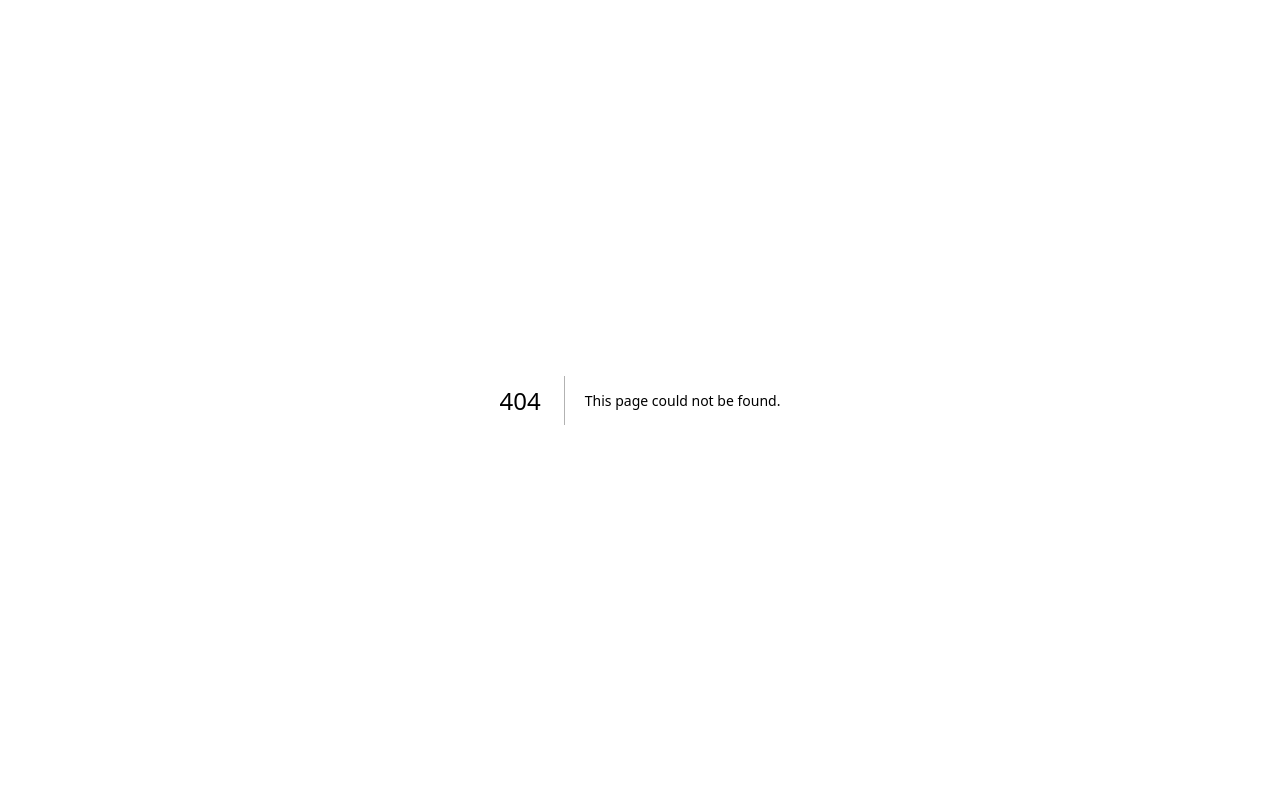
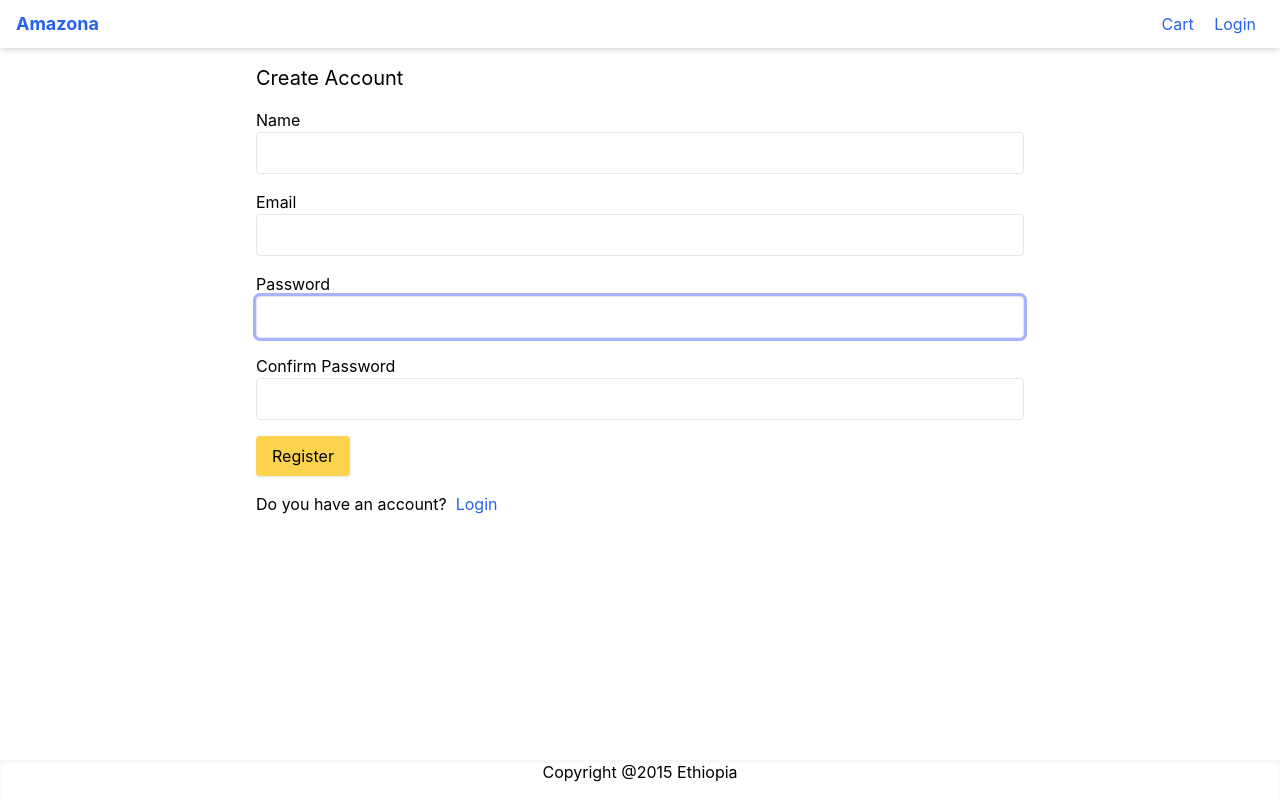
Before and after one commit to kidmun/amazon-clone, a Next.js app: page /register in a window 1280 px wide. Before the commit this address had no page. Built offline with nearby package versions, Linux system fonts and the light colour scheme; no server answers.

Commit message:
add register page

```diff
--- /dev/null
+++ b/pages/api/auth/signup.js
@@ -0,0 +1,50 @@
+import bcryptjs from 'bcryptjs';
+import User from '../../../models/User';
+import db from '../../../utils/db';
+
+async function handler(req, res) {
+  if (req.method !== 'POST') {
+    return;
+  }
+  const { name, email, password } = req.body;
+  if (
+    !name ||
+    !email ||
+    !email.includes('@') ||
+    !password ||
+    password.trim().length < 5
+  ) {
+    res.status(422).json({
+      message: 'Validation error',
+    });
+    return;
+  }
+
+  await db.connect();
+
+  const existingUser = await User.findOne({ email: email });
+  if (existingUser) {
+    res.status(422).json({ message: 'User exists already!' });
+    await db.disconnect();
+    return;
+  }
+
+  const newUser = new User({
+    name,
+    email,
+    password: bcryptjs.hashSync(password),
+    isAdmin: false,
+  });
+
+  const user = await newUser.save();
+  await db.disconnect();
+  res.status(201).send({
+    message: 'Created user!',
+    _id: user._id,
+    name: user.name,
+    email: user.email,
+    isAdmin: user.isAdmin,
+  });
+}
+
+export default handler;
--- /dev/null
+++ b/pages/register.js
@@ -0,0 +1,142 @@
+import Link from 'next/link';
+import React, { useEffect } from 'react';
+import { signIn, useSession } from 'next-auth/react';
+import { useForm } from 'react-hook-form';
+import Layout from '../components/Layout';
+import { getError } from '../utils/error';
+import { toast } from 'react-toastify';
+import { useRouter } from 'next/router';
+import axios from 'axios';
+
+export default function LoginScreen() {
+  const { data: session } = useSession();
+
+  const router = useRouter();
+  const { redirect } = router.query;
+
+  useEffect(() => {
+    if (session?.user) {
+      router.push(redirect || '/');
+    }
+  }, [router, session, redirect]);
+
+  const {
+    handleSubmit,
+    register,
+    getValues,
+    formState: { errors },
+  } = useForm();
+  const submitHandler = async ({ name, email, password }) => {
+    try {
+      await axios.post('/api/auth/signup', {
+        name,
+        email,
+        password,
+      });
+
+      const result = await signIn('credentials', {
+        redirect: false,
+        email,
+        password,
+      });
+      if (result.error) {
+        toast.error(result.error);
+      }
+    } catch (err) {
+      toast.error(getError(err));
+    }
+  };
+  return (
+    <Layout title="Create Account">
+      <form
+        className="mx-auto max-w-screen-md"
+        onSubmit={handleSubmit(submitHandler)}
+      >
+        <h1 className="mb-4 text-xl">Create Account</h1>
+        <div className="mb-4">
+          <label htmlFor="name">Name</label>
+          <input
+            type="text"
+            className="w-full"
+            id="name"
+            autoFocus
+            {...register('name', {
+              required: 'Please enter name',
+            })}
+          />
+          {errors.name && (
+            <div className="text-red-500">{errors.name.message}</div>
+          )}
+        </div>
+
+        <div className="mb-4">
+          <label htmlFor="email">Email</label>
+          <input
+            type="email"
+            {...register('email', {
+              required: 'Please enter email',
+              pattern: {
+                value: /^[a-zA-Z0-9_.+-]+@[a-zA-Z0-9-]+.[a-zA-Z0-9-.]+$/i,
+                message: 'Please enter valid email',
+              },
+            })}
+            className="w-full"
+            id="email"
+          ></input>
+          {errors.email && (
+            <div className="text-red-500">{errors.email.message}</div>
+          )}
+        </div>
+        <div className="mb-4">
+          <label htmlFor="password">Password</label>
+          <input
+            type="password"
+            {...register('password', {
+              required: 'Please enter password',
+              minLength: { value: 6, message: 'password is more than 5 chars' },
+            })}
+            className="w-full"
+            id="password"
+            autoFocus
+          ></input>
+          {errors.password && (
+            <div className="text-red-500 ">{errors.password.message}</div>
+          )}
+        </div>
+        <div className="mb-4">
+          <label htmlFor="confirmPassword">Confirm Password</label>
+          <input
+            className="w-full"
+            type="password"
+            id="confirmPassword"
+            {...register('confirmPassword', {
+              required: 'Please enter confirm password',
+              validate: (value) => value === getValues('password'),
+              minLength: {
+                value: 6,
+                message: 'confirm password is more than 5 chars',
+              },
+            })}
+          />
+          {errors.confirmPassword && (
+            <div className="text-red-500 ">
+              {errors.confirmPassword.message}
+            </div>
+          )}
+          {errors.confirmPassword &&
+            errors.confirmPassword.type === 'validate' && (
+              <div className="text-red-500 ">Password do not match</div>
+            )}
+        </div>
+
+        <div className="mb-4 ">
+          <button className="primary-button">Register</button>
+        </div>
+        <div className="mb-4 ">
+          Do you have an account? &nbsp;
+          <Link href={`/login?redirect=${redirect || '/'}`}>Login</Link>
+        </div>
+      </form>
+    </Layout>
+  );
+}
```
